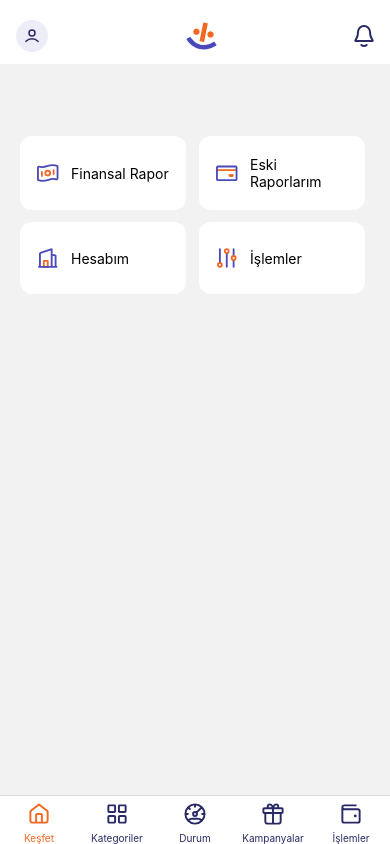
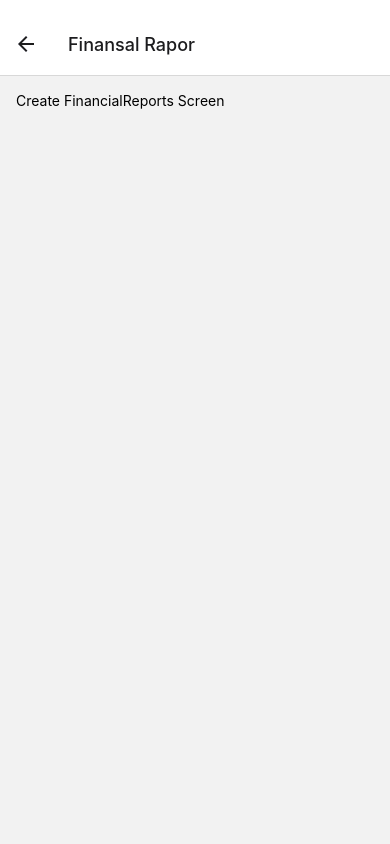
Before and after one commit to gorkem757/HangiKrediCase, a React Native app: screen /CreateFinancialReportScreen in a window 390 px wide. Built offline with nearby package versions, Linux system fonts and the light colour scheme.

Commit message:
new: create financial report screen

```diff
--- a/src/navigation/StackNavigator.tsx
+++ b/src/navigation/StackNavigator.tsx
@@ -1,7 +1,10 @@
 import React, { useState } from "react";
 import { createStackNavigator } from "@react-navigation/stack";
 import TabNavigator from "./TabNavigator";
-import { FinancialReportsScreen } from "../screens";
+import {
+  CreateFinancialReportScreen,
+  FinancialReportsScreen,
+} from "../screens";
 import { useNavigationState } from "@react-navigation/native";
 
 const StackNavigator: React.FC = () => {
@@ -25,7 +28,16 @@ const StackNavigator: React.FC = () => {
       screenOptions={{ headerShown: currentScreen !== "BottomTabs" }}
     >
       <Stack.Screen name="BottomTabs" component={TabNavigator} />
-      <Stack.Screen name="Finansal Rapor" component={FinancialReportsScreen} />
+      <Stack.Screen
+        options={{ headerTitle: "Finansal Rapor" }}
+        name="FinancialReportsScreen"
+        component={FinancialReportsScreen}
+      />
+      <Stack.Screen
+        options={{ headerTitle: "Finansal Rapor" }}
+        name="CreateFinancialReportScreen"
+        component={CreateFinancialReportScreen}
+      />
     </Stack.Navigator>
   );
 };
--- /dev/null
+++ b/src/screens/ExploreScreen/CreateFinancialReportScreen/CreateFinancialReportScreen.tsx
@@ -0,0 +1,65 @@
+import React from "react";
+import { View, StyleSheet, ScrollView, Dimensions, Text } from "react-native";
+import { ColorPalette } from "../../../styles/ColorPalette";
+import { HKButton } from "../../../components";
+
+const CreateFinancialReportScreen: React.FC = () => {
+  //#region Hooks
+  //#endregion
+
+  //#region Effects
+
+  //#endregion
+
+  //#region Functions
+  const renderFooter = () => {
+    return (
+      <View>
+        <></>
+      </View>
+    );
+  };
+  //#endregion
+
+  return (
+    <View style={styles.container}>
+      <ScrollView
+        showsVerticalScrollIndicator={false}
+        contentContainerStyle={styles.scrollContentContainer}
+      >
+        <Text>Create FinancialReports Screen</Text>
+      </ScrollView>
+      {renderFooter()}
+    </View>
+  );
+};
+
+const styles = StyleSheet.create({
+  container: {
+    flex: 1,
+  },
+  scrollContentContainer: {
+    paddingBottom: 36,
+    paddingHorizontal: 16,
+    paddingTop: 16,
+  },
+
+  footer: {
+    height: 92,
+    alignItems: "center",
+    justifyContent: "center",
+    padding: 16,
+    paddingBottom: 24,
+    alignSelf: "center",
+    borderTopWidth: 1,
+    borderColor: ColorPalette.Neutral300,
+    backgroundColor: ColorPalette.GenericWhite,
+    width: Dimensions.get("window").width,
+  },
+  ctaButton: {
+    paddingVertical: 14,
+    width: "100%",
+  },
+});
+
+export default CreateFinancialReportScreen;
--- a/src/screens/ExploreScreen/ExploreScreen.tsx
+++ b/src/screens/ExploreScreen/ExploreScreen.tsx
@@ -19,7 +19,7 @@ const ExploreScreen: React.FC<ExploreScreenProps> = ({ navigation }) => {
     {
       icon: <CreditIconSvg />,
       title: "Finansal Rapor", //@ts-ignore
-      onPress: () => navigation.navigate("Finansal Rapor"),
+      onPress: () => navigation.navigate("FinancialReportsScreen"),
     },
     {
       icon: <CreditCardIconSvg />,
--- a/src/screens/ExploreScreen/FinancialReportScreen/FinancialReportsScreen.tsx
+++ b/src/screens/ExploreScreen/FinancialReportScreen/FinancialReportsScreen.tsx
@@ -7,8 +7,15 @@ import { RootState } from "../../../redux/rootReducer";
 import HowToCreateCard from "./components/HowToCreateCard/HowToCreateCard";
 import { ColorPalette } from "../../../styles/ColorPalette";
 import { HKButton } from "../../../components";
+import { StackNavigationProp } from "@react-navigation/stack";
 
-const FinancialReportsScreen: React.FC = () => {
+type FinancialReportsScreenProps = {
+  navigation: StackNavigationProp<{}>;
+};
+
+const FinancialReportsScreen: React.FC<FinancialReportsScreenProps> = ({
+  navigation,
+}) => {
   //#region Hooks
   const dispatch = useDispatch();
   const { infos, status, error } = useSelector(
@@ -31,17 +38,17 @@ const FinancialReportsScreen: React.FC = () => {
           style={styles.ctaButton}
           title="Finansal Rapor al"
           variant="secondary"
-          onPress={() => {}}
+          // @ts-ignore
+          onPress={() => navigation.navigate("CreateFinancialReportScreen")}
         />
       </View>
     );
   };
   //#endregion
 
-  if (status !== "succeeded" || error) {
-    // TODO: Return skeleton for the AboutCardSection instead of not returning anything.
-    return <></>;
-  }
+  // if (status !== "succeeded" || error) {
+  //   // TODO: Return skeleton for the AboutCardSection instead of not returning anything.
+  // }
   return (
     <View style={styles.container}>
       <ScrollView
```
Also changed, not shown: src/screens/index.tsx (+7 -6 lines).
